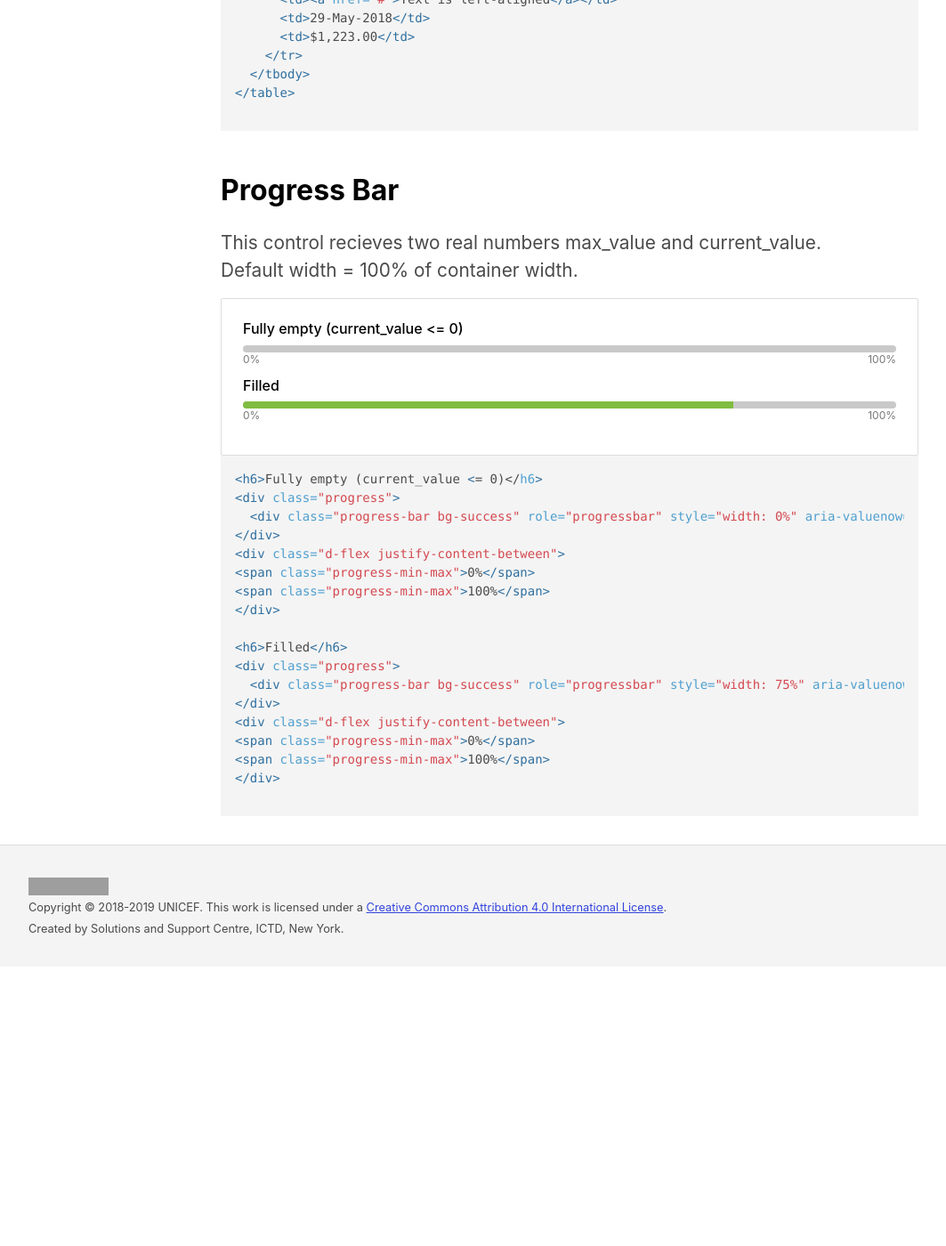
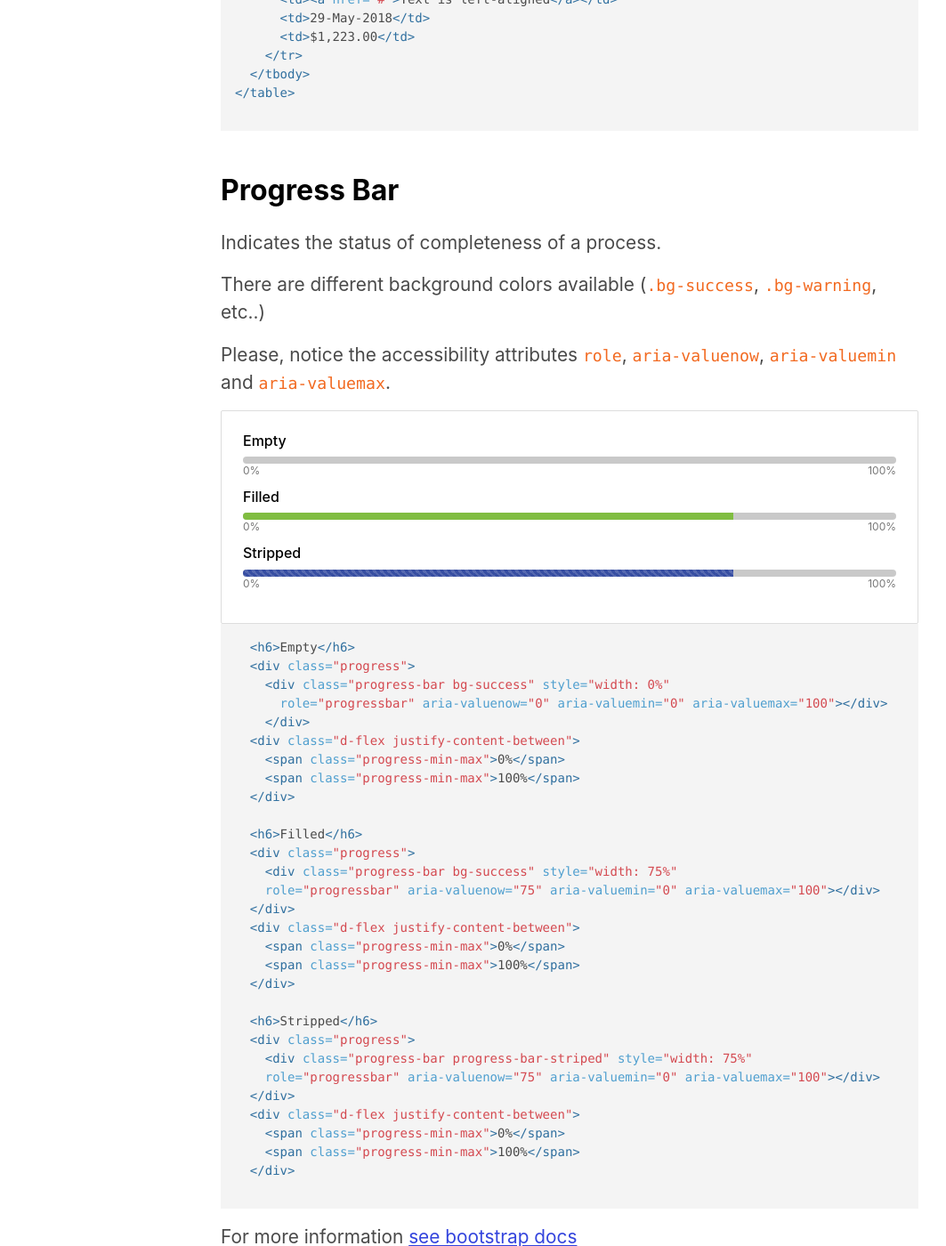
Before and after one commit to unicef/design-system, a Jekyll site: the page built from developer-docs.md, in a window 1280 px wide and 1400 px high, scrolled down 18137 px. Shown: the whole window at 89% size, without its empty margins (0-1063 px from the left). Built offline with Jekyll 4.4.1, drawn with Linux system fonts in a browser that asks for light colours; nearby versions of some CDN libraries; before the commit the page ends 19223 px from its top, so only the background shows below that; grey boxes are pictures that could not be loaded.

Commit message:
progress bar lint

```diff
--- a/developer-docs.md
+++ b/developer-docs.md
@@ -620,27 +620,46 @@ List group with a button:
 
 ## Progress Bar
 
-This control recieves two real numbers max_value and current_value.
-Default width = 100% of container width.
+Indicates the status of completeness of a process.
+
+There are different background colors available (`.bg-success`, `.bg-warning`, etc..)
+
+Please, notice the accessibility attributes `role`, `aria-valuenow`,
+`aria-valuemin` and `aria-valuemax`.
+
 {% capture example %}
+  <h6>Empty</h6>
+  <div class="progress">
+    <div class="progress-bar bg-success" style="width: 0%"
+      role="progressbar" aria-valuenow="0" aria-valuemin="0" aria-valuemax="100"></div>
+    </div>
+  <div class="d-flex justify-content-between">
+    <span class="progress-min-max">0%</span>
+    <span class="progress-min-max">100%</span>
+  </div>
 
-<h6>Fully empty (current_value <= 0)</h6>
-<div class="progress">
-  <div class="progress-bar bg-success" role="progressbar" style="width: 0%" aria-valuenow="50" aria-valuemin="0" aria-valuemax="100"></div>
-</div>
-<div class="d-flex justify-content-between">
-<span class="progress-min-max">0%</span>
-<span class="progress-min-max">100%</span>
-</div>
+  <h6>Filled</h6>
+  <div class="progress">
+    <div class="progress-bar bg-success" style="width: 75%"
+    role="progressbar" aria-valuenow="75" aria-valuemin="0" aria-valuemax="100"></div>
+  </div>
+  <div class="d-flex justify-content-between">
+    <span class="progress-min-max">0%</span>
+    <span class="progress-min-max">100%</span>
+  </div>
 
-<h6>Filled</h6>
-<div class="progress">
-  <div class="progress-bar bg-success" role="progressbar" style="width: 75%" aria-valuenow="50" aria-valuemin="0" aria-valuemax="100"></div>
-</div>
-<div class="d-flex justify-content-between">
-<span class="progress-min-max">0%</span>
-<span class="progress-min-max">100%</span>
-</div>
+  <h6>Stripped</h6>
+  <div class="progress">
+    <div class="progress-bar progress-bar-striped" style="width: 75%"
+    role="progressbar" aria-valuenow="75" aria-valuemin="0" aria-valuemax="100"></div>
+  </div>
+  <div class="d-flex justify-content-between">
+    <span class="progress-min-max">0%</span>
+    <span class="progress-min-max">100%</span>
+  </div>
+
 
 {% endcapture %}
 {% include example.html content=example %}
+
+For more information [see bootstrap docs](https://getbootstrap.com/docs/4.0/components/progress/)
--- a/scss/_progress.scss
+++ b/scss/_progress.scss
@@ -1,11 +1,9 @@
-.progress{
-
+.progress {
   height:$progress-height;
   border-radius: $progress-border-radius;
 }
 
 .progress-min-max {
-
   color: $unicef-lighter;
   font-size: 0.75rem;
   line-height: 1rem;
```
